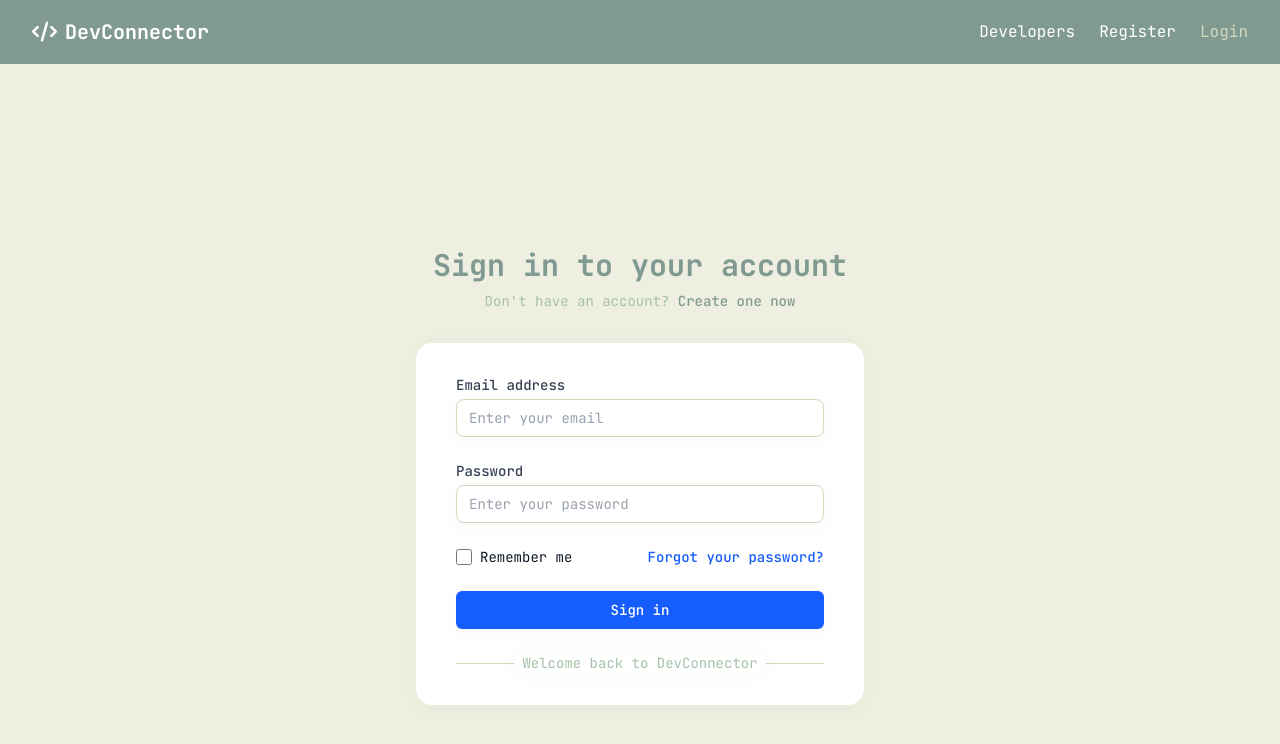
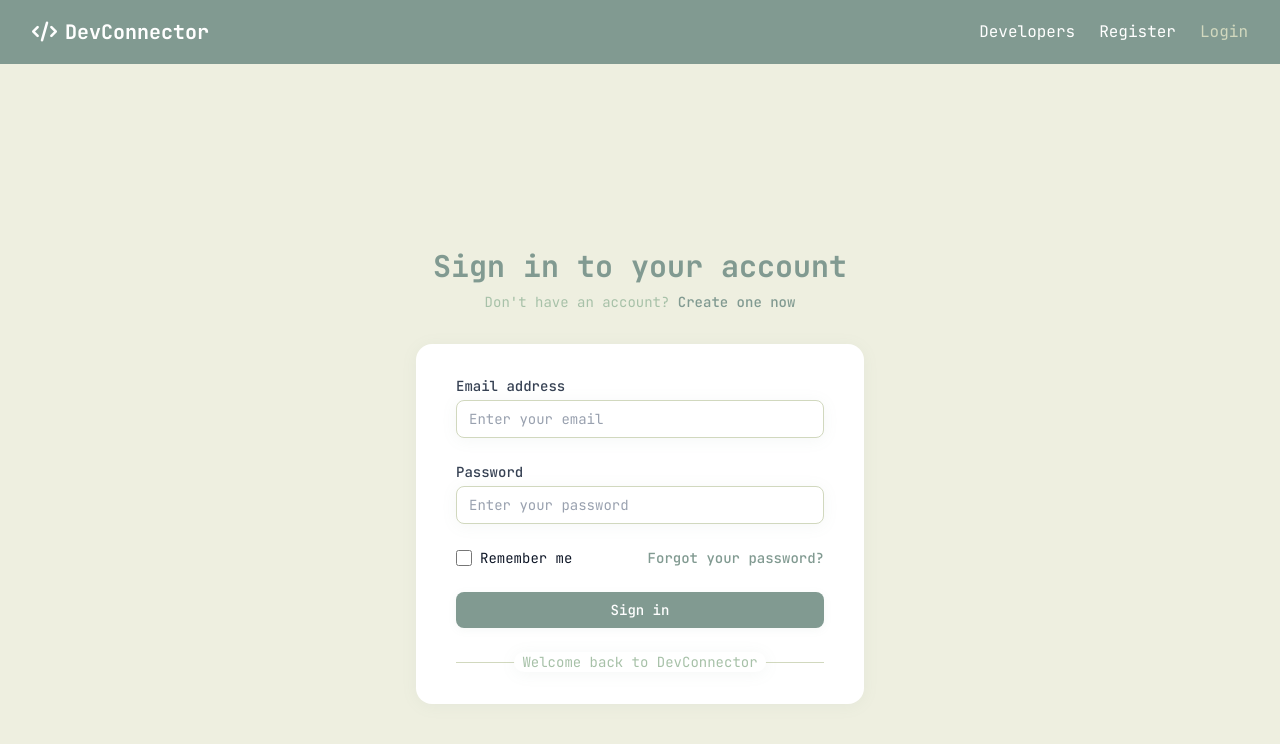
Before and after one commit to palakdesai4501/DevHub, a React (Vite) app in the folder frontend/: page /login in a window 1280 px wide. Shown: the top 744 px of the page. Built offline with nearby package versions, Linux system fonts and the light colour scheme.

Commit message:
modify: color pallet in login and register page

```diff
--- a/frontend/src/components/auth/Login.jsx
+++ b/frontend/src/components/auth/Login.jsx
@@ -154,7 +154,7 @@ const Login = () => {
               </div>
 
               <div className="text-sm">
-                <a href="#" className="font-medium text-blue-600 hover:text-blue-500">
+                <a href="#" className="font-medium text-blue-800 hover:text-blue-800">
                   Forgot your password?
                 </a>
               </div>
@@ -167,7 +167,7 @@ const Login = () => {
                 className={`w-full flex justify-center py-2 px-4 border border-transparent rounded-md shadow-sm text-sm font-medium text-white ${
                   loading
                     ? 'bg-gray-400 cursor-not-allowed'
-                    : 'bg-blue-600 hover:bg-blue-700 focus:outline-none focus:ring-2 focus:ring-offset-2 focus:ring-blue-500'
+                    : 'btn cursor-pointer focus:outline-none focus:ring-2 focus:ring-offset-2 focus:ring-blue-500'
                 }`}
               >
                 {loading ? (
--- a/frontend/src/components/auth/Register.jsx
+++ b/frontend/src/components/auth/Register.jsx
@@ -206,7 +206,7 @@ const Register = () => {
                 className={`w-full flex justify-center py-2 px-4 border border-transparent rounded-md shadow-sm text-sm font-medium text-white ${
                   loading
                     ? 'bg-gray-400 cursor-not-allowed'
-                    : 'bg-blue-600 hover:bg-blue-700 focus:outline-none focus:ring-2 focus:ring-offset-2 focus:ring-blue-500'
+                    : 'btn focus:outline-none focus:ring-2 focus:ring-offset-2 cursor-pointer'
                 }`}
               >
                 {loading ? (
```
